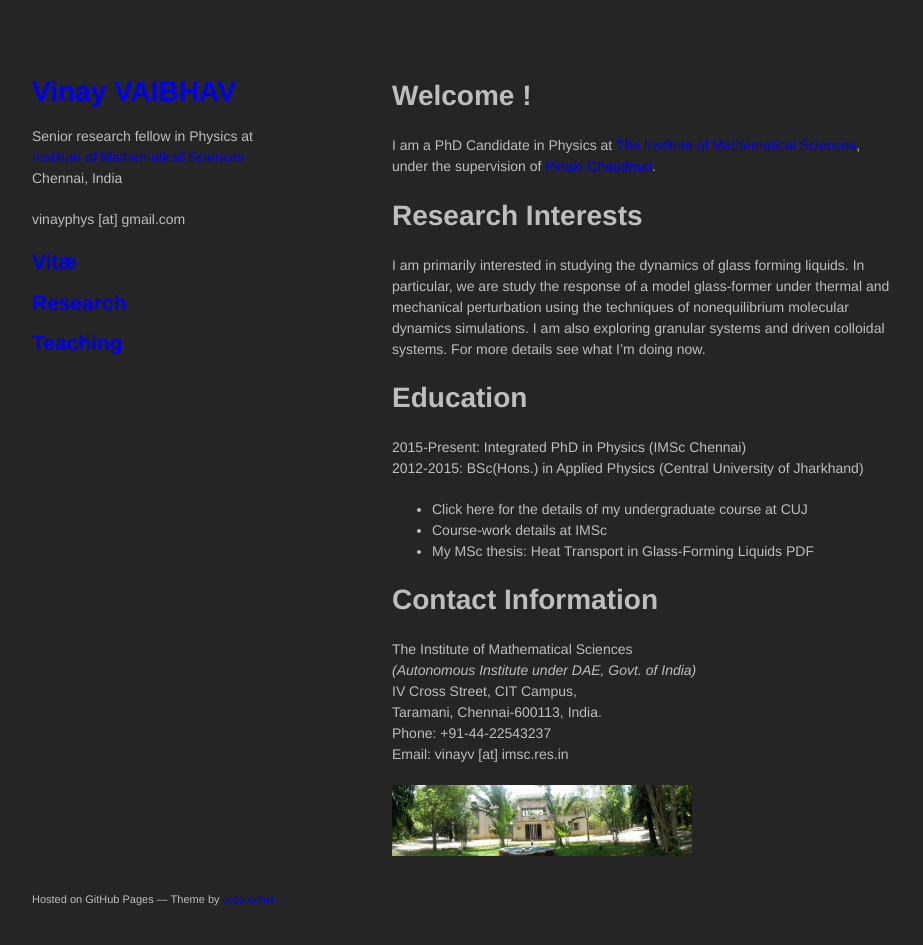
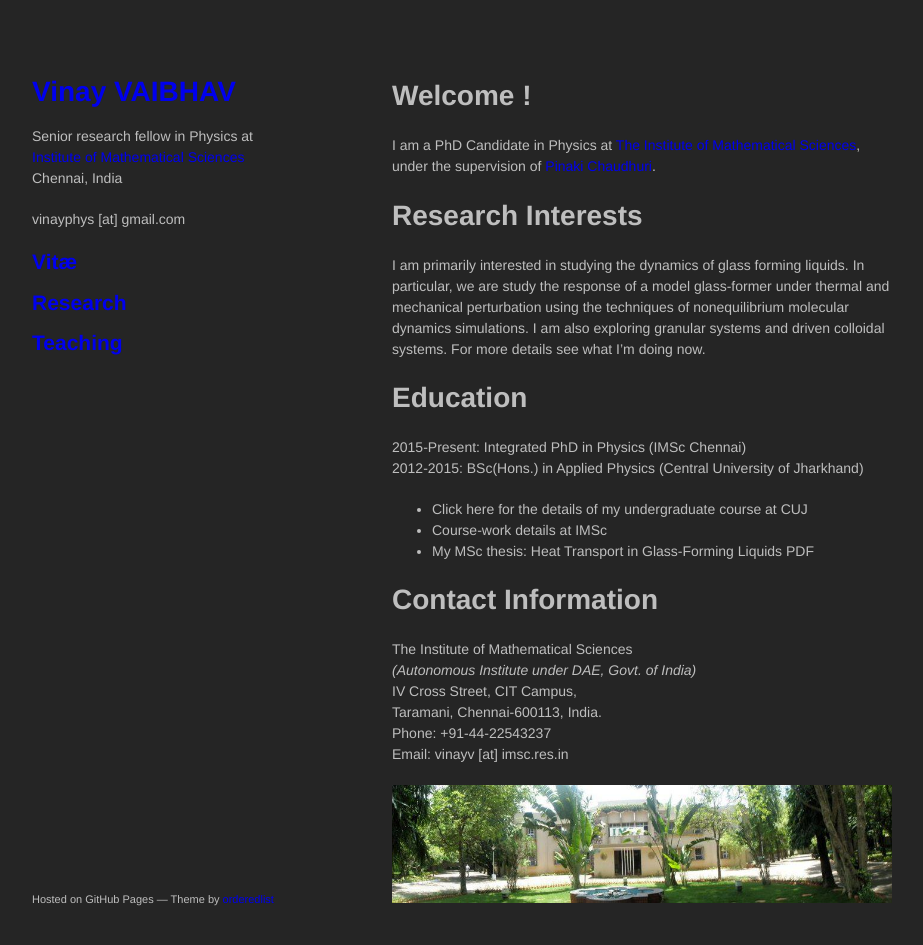
Before and after one commit to vinayphys/vinayphys.github.io, a Jekyll site: the page built from index.md, in a window 1280 px wide and 979 px high. Shown: the top 945 px of the window, without its empty margins (178-1101 px from the left). Built offline with Jekyll 4.4.1, drawn with Linux system fonts in a browser that asks for light colours; our own code applies the rules of GitHub Pages for plain Markdown files; a script that is not in the unit is left out.

Commit message:
Update index.md

```diff
--- a/index.md
+++ b/index.md
@@ -25,4 +25,4 @@ Taramani, Chennai-600113, India.
 Phone: +91-44-22543237
 Email: vinayv [at] imsc.res.in
 
-<img src="imsc.jpg" width = "300">
+<img src="imsc.jpg" width = "900">
```
